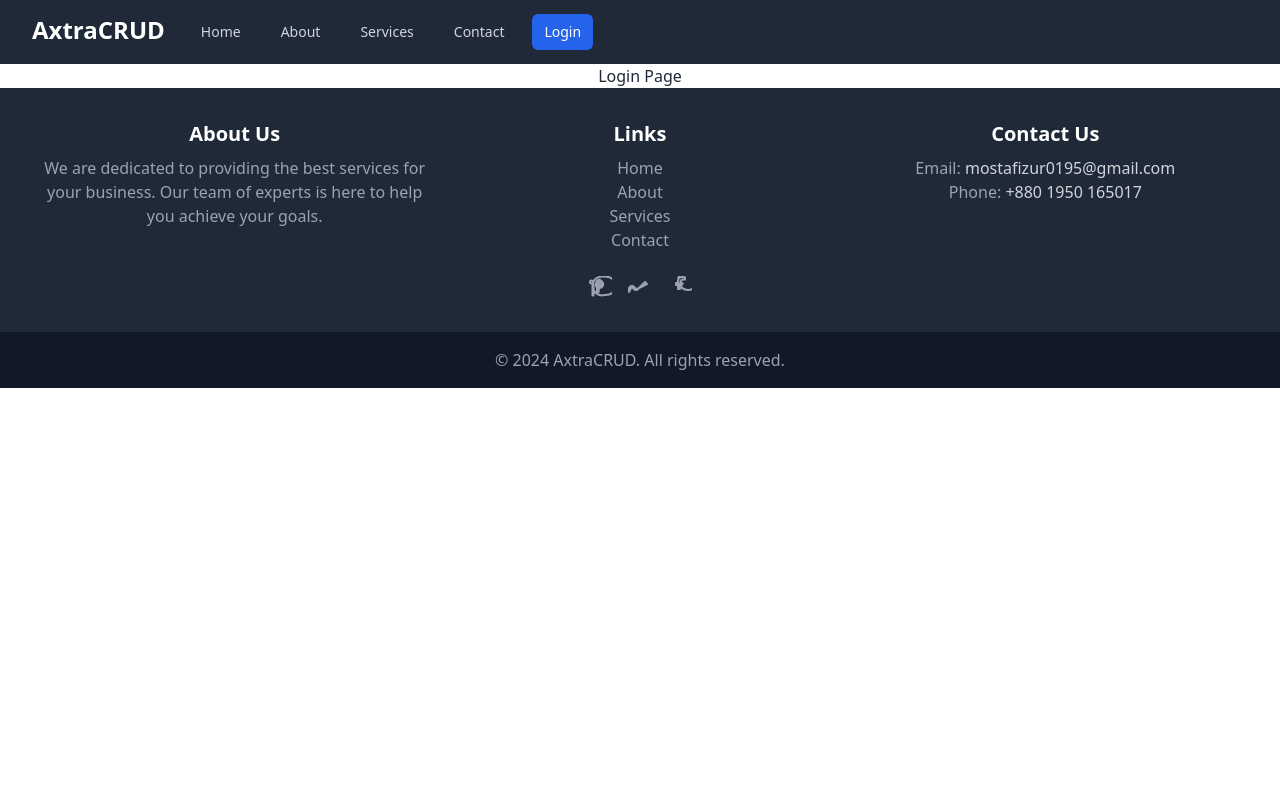
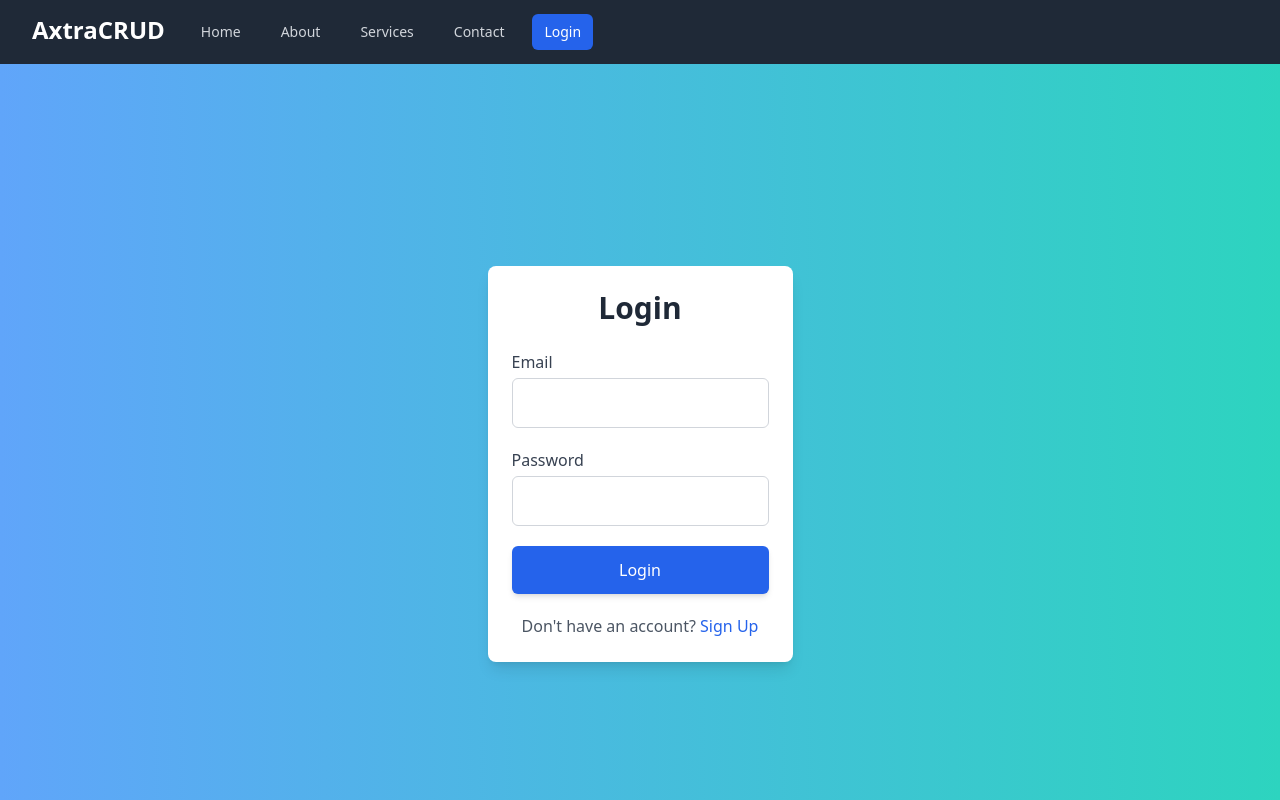
Before and after one commit to Mostafizur-Pro/axtra_digital_agency_studio, a React (Create React App) app: page /login in a window 1280 px wide. Shown: the top 800 px of the page. Built offline with nearby package versions, Linux system fonts and the light colour scheme.

Commit message:
login and register ok

```diff
--- a/src/Pages/Auth/Login/Login.js
+++ b/src/Pages/Auth/Login/Login.js
@@ -1,7 +1,118 @@
+import axios from "axios";
 import React from "react";
+import { useForm } from "react-hook-form";
 
 const Login = () => {
-  return <div>Login Page</div>;
+  const {
+    register,
+    handleSubmit,
+    formState: { errors },
+  } = useForm();
+
+  const onSubmit = async (data) => {
+    try {
+      const response = await axios.post(
+        "http://localhost:5000/api/v1/auth/login",
+        data
+      );
+
+      if (response.data.success) {
+        sessionStorage.setItem("accessToken", response.data.data.accessToken);
+        window.location.href = "/";
+      } else {
+        alert(response.data.message);
+      }
+    } catch (error) {
+      console.error("Login failed:", error);
+
+      alert("Login failed. Please check your email and password.");
+    }
+  };
+
+  return (
+    <div className="min-h-screen flex items-center justify-center bg-gradient-to-r from-blue-400 to-teal-400">
+      <div className="max-w-md mx-auto p-6 my-10 bg-white rounded-lg shadow-lg">
+        <h2 className="text-3xl font-bold mb-6 text-gray-800">Login</h2>
+        <form onSubmit={handleSubmit(onSubmit)} className="space-y-5">
+          <div>
+            <label
+              htmlFor="email"
+              className="block text-gray-700 font-medium text-left"
+            >
+              Email
+            </label>
+            <input
+              type="email"
+              id="email"
+              {...register("email", {
+                required: "Email is required",
+                pattern: {
+                  value: /^[a-zA-Z0-9._%+-]+@[a-zA-Z0-9.-]+\.[a-zA-Z]{2,}$/,
+                  message: "Invalid email format",
+                },
+              })}
+              className={`mt-1 block w-full border rounded-md p-3 transition-colors duration-200 ease-in-out focus:outline-none focus:ring-2 ${
+                errors.email
+                  ? "border-red-500 ring-red-500"
+                  : "border-gray-300 focus:ring-blue-500"
+              }`}
+            />
+            {errors.email && (
+              <p className="text-red-500 text-sm mt-1">
+                {errors.email.message}
+              </p>
+            )}
+          </div>
+          <div>
+            <label
+              htmlFor="password"
+              className="block text-gray-700 font-medium text-left"
+            >
+              Password
+            </label>
+            <input
+              type="password"
+              id="password"
+              {...register("password", {
+                required: "Password is required",
+                minLength: {
+                  value: 6,
+                  message: "Password must be at least 6 characters long",
+                },
+              })}
+              className={`mt-1 block w-full border rounded-md p-3 transition-colors duration-200 ease-in-out focus:outline-none focus:ring-2 ${
+                errors.password
+                  ? "border-red-500 ring-red-500"
+                  : "border-gray-300 focus:ring-blue-500"
+              }`}
+            />
+            {errors.password && (
+              <p className="text-red-500 text-sm mt-1">
+                {errors.password.message}
+              </p>
+            )}
+          </div>
+          <button
+            type="submit"
+            className="w-full bg-blue-600 text-white py-3 rounded-md shadow-md hover:bg-blue-700 transition duration-200 ease-in-out"
+          >
+            Login
+          </button>
+          <div className="mt-4 text-center">
+            <p className="text-gray-600">
+              Don't have an account?{" "}
+              <a
+                href="/register" // Update with the actual path to your registration page
+                className="text-blue-600 hover:underline"
+              >
+                Sign Up
+              </a>
+            </p>
+          </div>{" "}
+        </form>
+      </div>
+    </div>
+  );
 };
 
 export default Login;
--- a/src/Pages/Auth/Signup.js
+++ b/src/Pages/Auth/Signup.js
@@ -14,7 +14,6 @@ const Signup = () => {
 
   const onSubmit = async (data) => {
     try {
-      // Adjust the data structure to match backend expectations
       const formattedData = {
         ...data,
         profile: {
@@ -24,21 +23,32 @@ const Signup = () => {
           address: data.profile.address,
         },
       };
-      await axios.post("http://localhost:5000/api/v1/users/signup", formattedData);
-      // Handle successful registration
+      const response = await axios.post(
+        "http://localhost:5000/api/v1/users/signup",
+        formattedData
+      );
+      if (response.data.success) {
+        window.location.href = "/login";
+      } else {
+        alert(response.data.message);
+      }
+
       alert("Registration successful!");
     } catch (error) {
       console.error("Registration failed:", error);
       if (error.response) {
-        // Handle server errors
         if (error.response.data && error.response.data.errors) {
           const serverErrors = error.response.data.errors;
-          setApiError(serverErrors.general || "An error occurred. Please try again.");
+          setApiError(
+            serverErrors.general || "An error occurred. Please try again."
+          );
         } else {
           setApiError("An error occurred. Please try again.");
         }
       } else if (error.request) {
-        setApiError("No response from the server. Please check your internet connection.");
+        setApiError(
+          "No response from the server. Please check your internet connection."
+        );
       } else {
         setApiError("Error setting up the request. Please try again.");
       }
@@ -252,6 +262,17 @@ const Signup = () => {
           >
             Sign Up
           </button>
+          <div className="mt-4 text-center">
+            <p className="text-gray-600">
+              Already have an account?{" "}
+              <a
+                href="/login" // Update with the actual path to your login page
+                className="text-blue-600 hover:underline"
+              >
+                Login
+              </a>
+            </p>
+          </div>
         </form>
       </div>
     </div>
--- a/src/Routes/Routes.js
+++ b/src/Routes/Routes.js
@@ -40,7 +40,7 @@ const router = createBrowserRouter(
         /> */}
         <Route>
           <Route path="login" element={<Login />} />
-          <Route path="signup" element={<Signup />} />
+          <Route path="register" element={<Signup />} />
         </Route>
       </Route>
       {/* <Route path="/jobs" element={<JobLayout />}>
```
